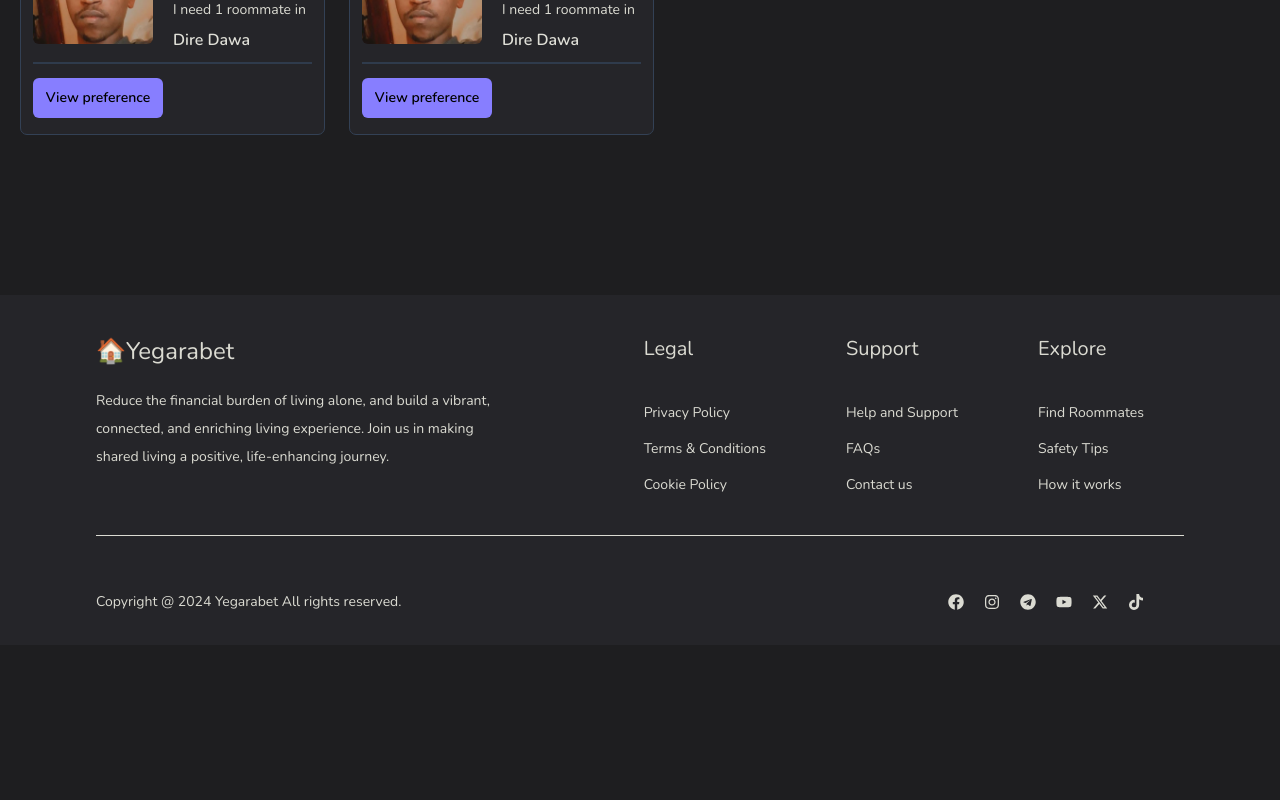
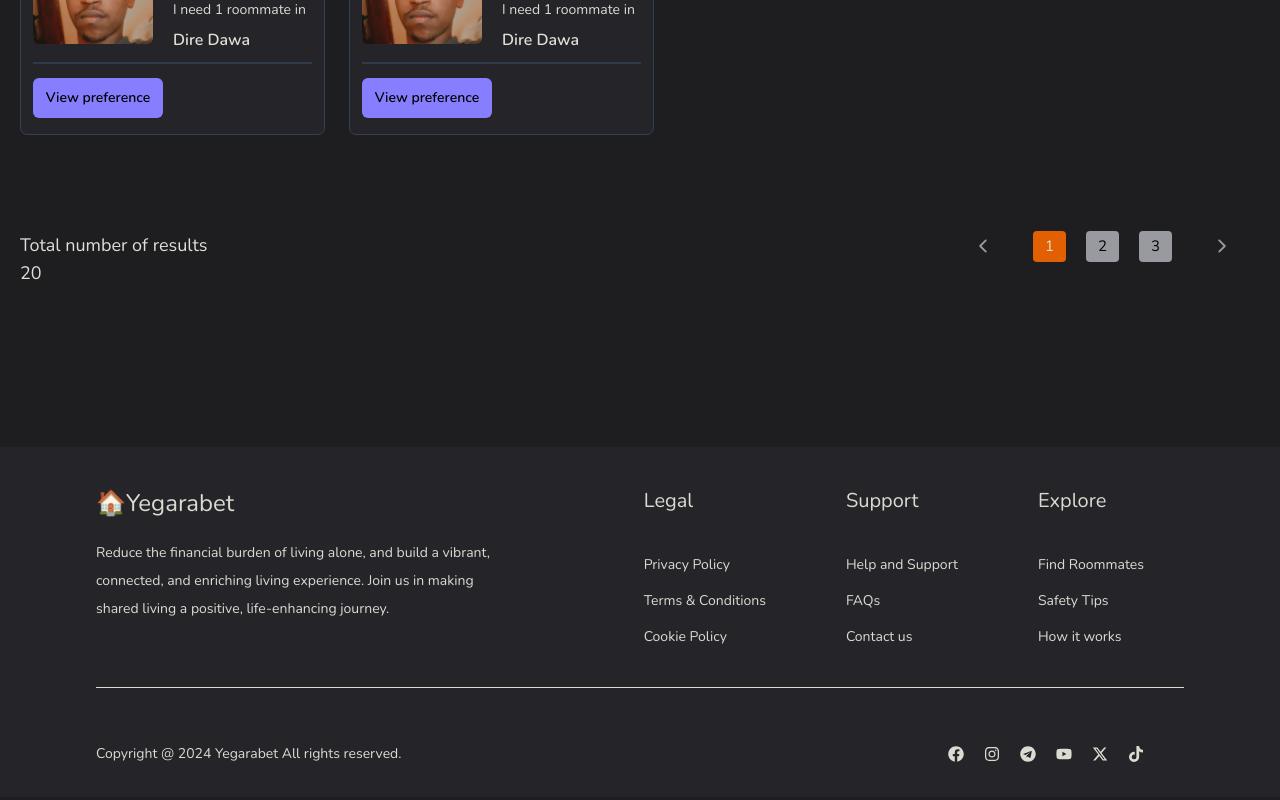
Before and after one commit to hariyebk/Yegarabet, a Next.js app: page /find-roommates in a window 1280 px wide. Shown: the part 2341-3141 px from the top of the page. Before the commit the page ends 2993 px from the top, so only its background shows below. Built offline with nearby package versions, Linux system fonts and the light colour scheme.

Commit message:
pagination

```diff
--- a/src/app/find-roommates/page.tsx
+++ b/src/app/find-roommates/page.tsx
@@ -1,6 +1,7 @@
 import ProfilesCards from "@/components/ProfilesCards";
 import hari from "/public/hari.jpg"
 import RoommateFilter from "@/components/RoommateFilter";
+import Pagination from "@/components/small-peices/Pagination";
 
 interface Props {
     searchParams: {
@@ -39,6 +40,12 @@ export default async function page({searchParams} : Props){
                     )
                 })}
             </section>
+            <div className="mt-24 flex items-start justify-between">
+                <div className="w-[250px]">
+                    <p className="text-lg text-primary"> Total number of results  {20}</p>
+                </div>
+                <Pagination TotalResults={60} />
+            </div>
         </main>
     )
 }
--- a/src/components/RoommateFilter.tsx
+++ b/src/components/RoommateFilter.tsx
@@ -292,6 +292,5 @@ export default function RoommateFilter() {
                 </SelectContent>
             </Select>
         </section>
-
     )
 }
--- /dev/null
+++ b/src/components/small-peices/Pagination.tsx
@@ -0,0 +1,59 @@
+'use client'
+
+import { PAGE_SIZE, QUERY_PARAMS } from "@/constants";
+import { usePathname, useRouter, useSearchParams } from "next/navigation";
+import { IoIosArrowForward, IoIosArrowBack } from "react-icons/io";
+
+interface Props {
+    TotalResults: number
+}
+
+export default function Pagination({TotalResults} : Props) {
+
+    const searchParams = useSearchParams()
+    const pathname = usePathname()
+    const {replace} = useRouter()
+    const totalPages = TotalResults / PAGE_SIZE
+    const currentPage = searchParams.get(QUERY_PARAMS.page) || "1"
+
+    function handlePrevious(){
+        if(currentPage === "1") return
+        const previousPage = parseInt(currentPage) - 1
+        handlePageClick(previousPage)
+    }
+
+    function handleNext(){
+        if(currentPage === totalPages.toString()) return
+        const nextPage = parseInt(currentPage) + 1
+        handlePageClick(nextPage)
+    }
+
+    function handlePageClick(pageNumber: number){
+        const param = new URLSearchParams(searchParams);
+        param.set(QUERY_PARAMS.page, pageNumber.toString());
+        replace(`${pathname}?${param.toString()}`)
+    }
+
+    return (
+        <section className="pr-7 w-full flex justify-end">
+            {totalPages <= 1 ? null : <div className="w-fit flex items-center justify-between">
+                <button onClick={handlePrevious}>
+                    <IoIosArrowBack className="w-5 h-5 text-secondary" />
+                </button>
+                <div className="flex items-center gap-5 px-10">
+                    {/* {totalPages > 5 ?  : ""} */}
+                    {Array.from({length: totalPages}, (_, index) => index + 1).map((pageNumber, i) => {
+                        return (
+                            <button key={i} onClick={() => handlePageClick(pageNumber)} className={`${parseInt(currentPage) === pageNumber ? "bg-main text-primary" : "bg-secondary text-black"} px-3 py-1 rounded-sm text-[15px]`}>
+                                {pageNumber}
+                            </button>
+                        )
+                    })}
+                </div>
+                <button onClick={handleNext}>
+                    <IoIosArrowForward className="w-5 h-5 text-secondary" />
+                </button>
+            </div>}
+        </section>
+    )
+}
--- a/src/constants/index.ts
+++ b/src/constants/index.ts
@@ -246,8 +246,8 @@ export enum QUERY_PARAMS {
     min = "min-age",
     max = "max-age",
     room = "room",
-    sort = "sort"
-
+    sort = "sort",
+    page = "page"
 }
 export const GENDER_VALUES = [
     {
@@ -263,6 +263,6 @@ export const GENDER_VALUES = [
         label: "Female"
     }
 ]
-
 export const ASCENDING = "ascending"
 export const DESCENDING = "descending "
+export const PAGE_SIZE = 20
```
